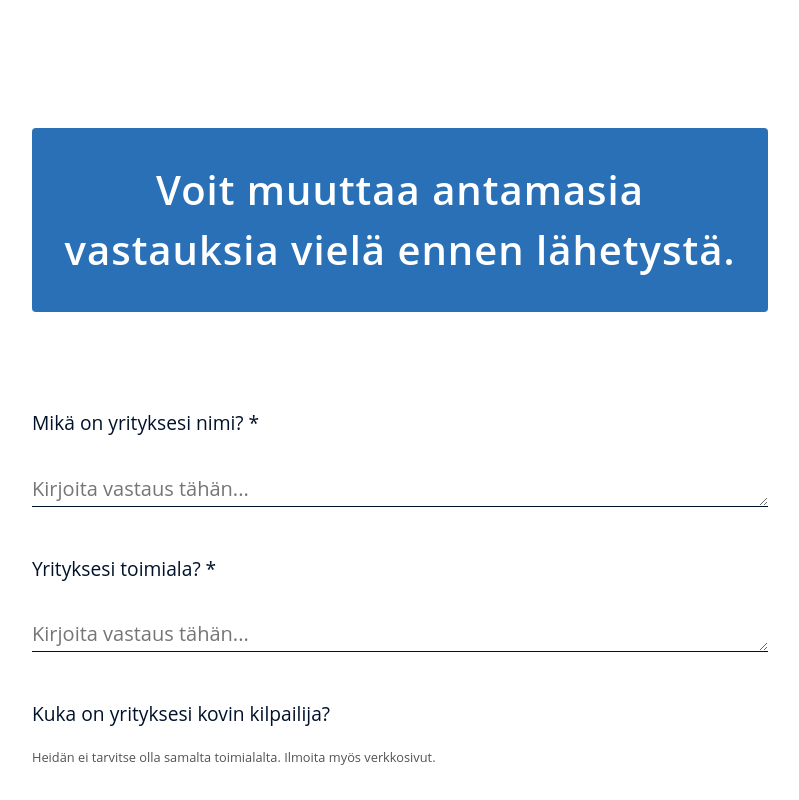
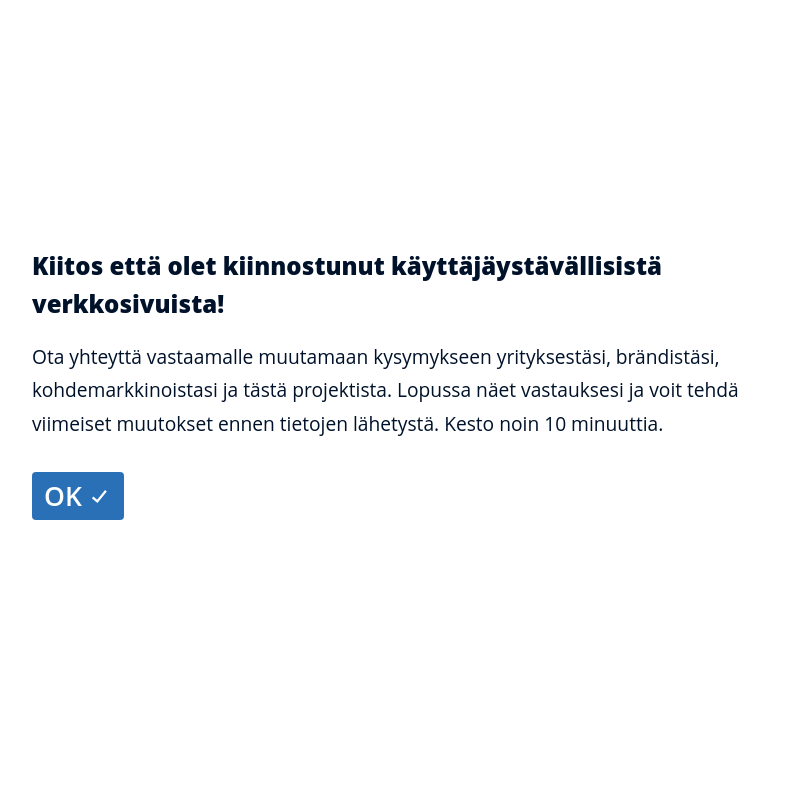
Before and after one commit to digiaalto/etusivu, a Next.js app: page /haastattelulomake in a window 1280 px wide. Shown: the top 800 px of the page, without its empty margins (240-1039 px from the left). Built offline with nearby package versions, Linux system fonts and the light colour scheme; a small style sheet from the web is missing.

Commit message:
set default editorEnabled value to false

```diff
--- a/components/FormApp.js
+++ b/components/FormApp.js
@@ -99,7 +99,7 @@ const NetlifyForm = () => {
   const [index, setIndex] = useState(0)
   const [nextIndex, setNextIndex] = useState(0)
   const [downKeys, setDownKeys] = useState([])
-  const [editorEnabled, setEditorEnabled] = useState(true)
+  const [editorEnabled, setEditorEnabled] = useState(false)
   const [errors, setFormErrors] = useState([])
   const [formData, setFormData] = useState({
     yritysNimi: {
```
